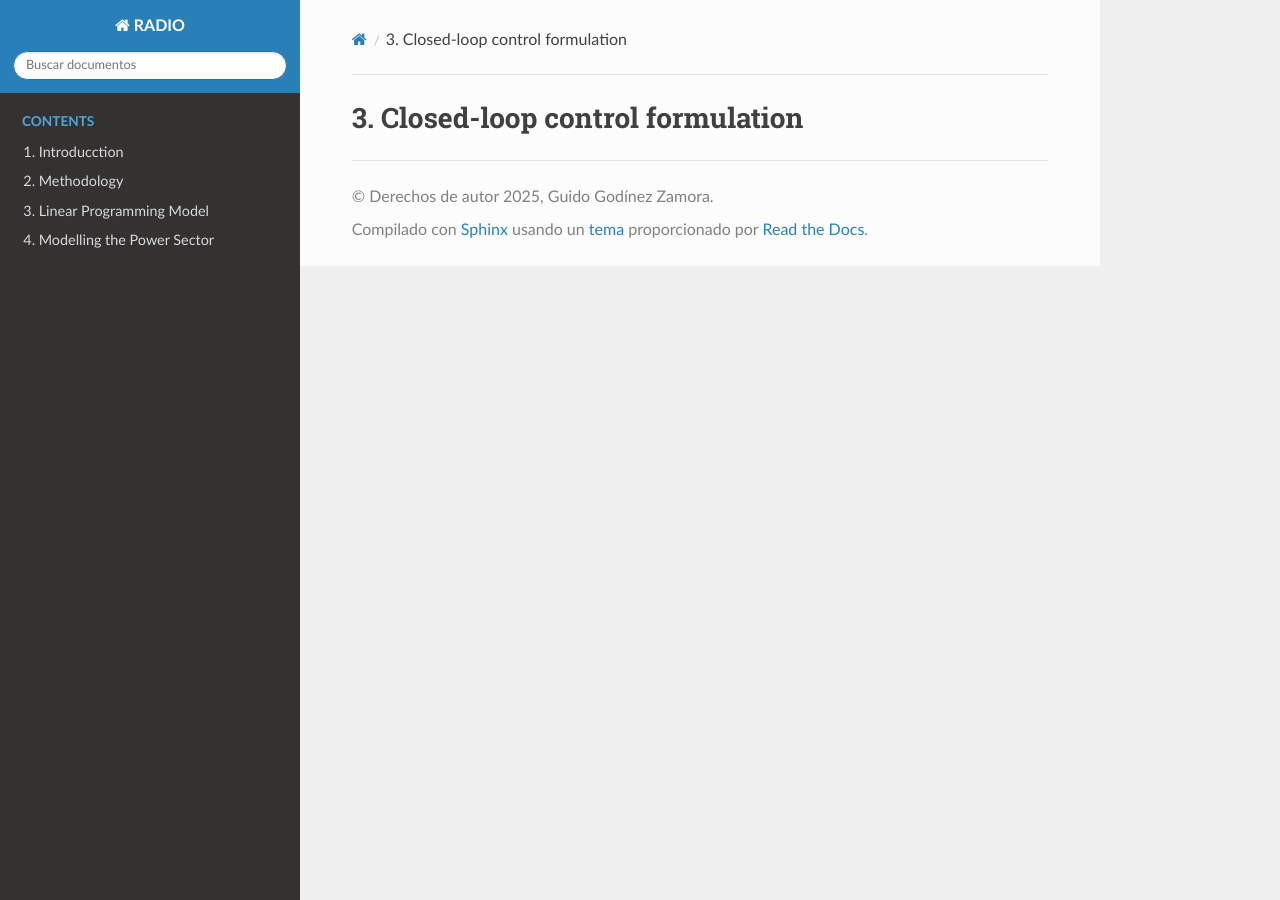
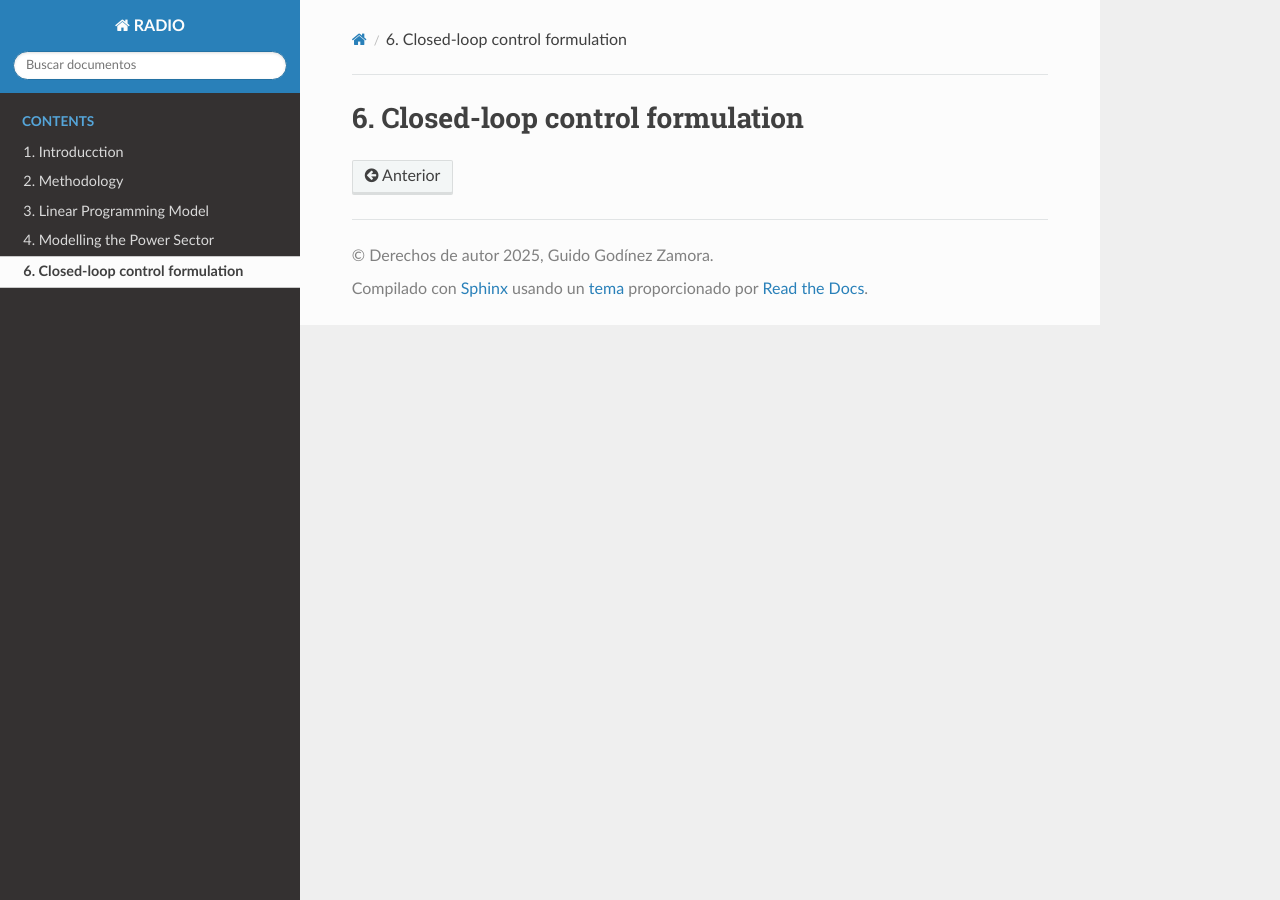
Before and after one commit to guidogz/RADIO, a Sphinx documentation site: the page built from docs/06ControlLoop.rst, in a window 1280 px wide. Built offline with Sphinx 7.4.7 and the Read the Docs theme 3.1.0, drawn with Linux system fonts in a browser that asks for light colours; formulas are drawn with MathJax 3; pages that are not in the unit, such as notebooks, are missing from menus.

Commit message:
Update and rename 05ControlLoop.rst to 06ControlLoop.rst

```diff
--- a/docs/05ControlLoop.rst
+++ b/docs/06ControlLoop.rst
@@ -1,2 +1,2 @@
-3. Closed-loop control formulation
+6. Closed-loop control formulation
 =======================================
```
